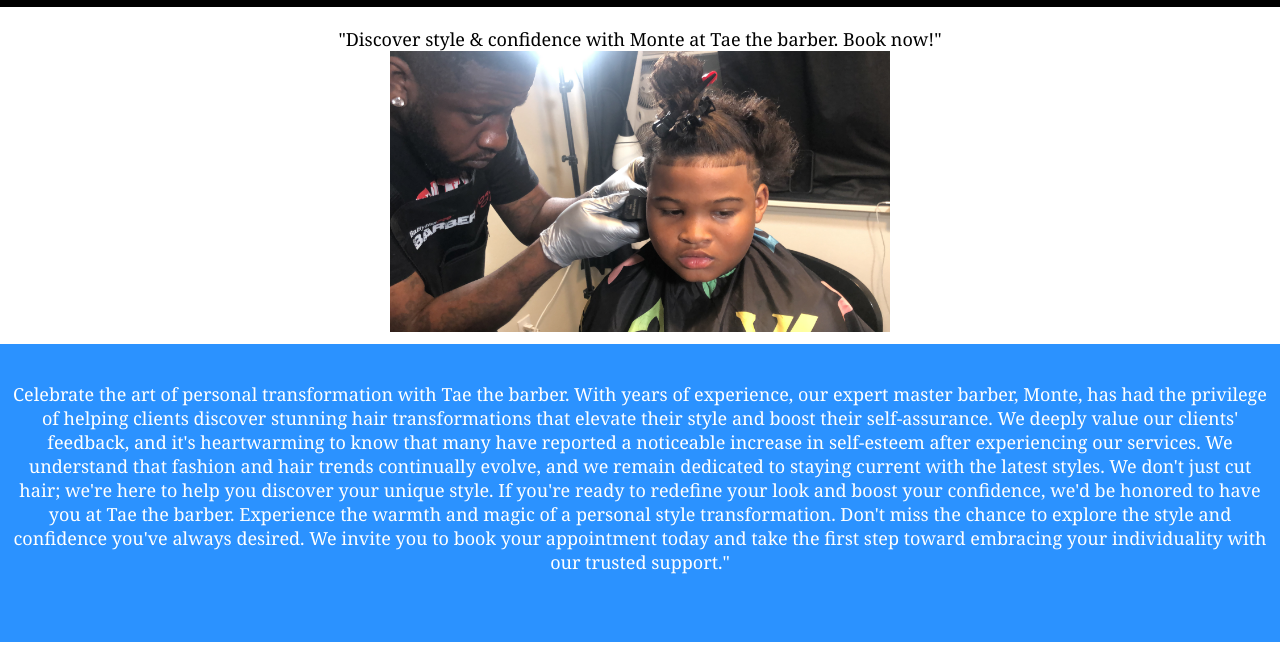
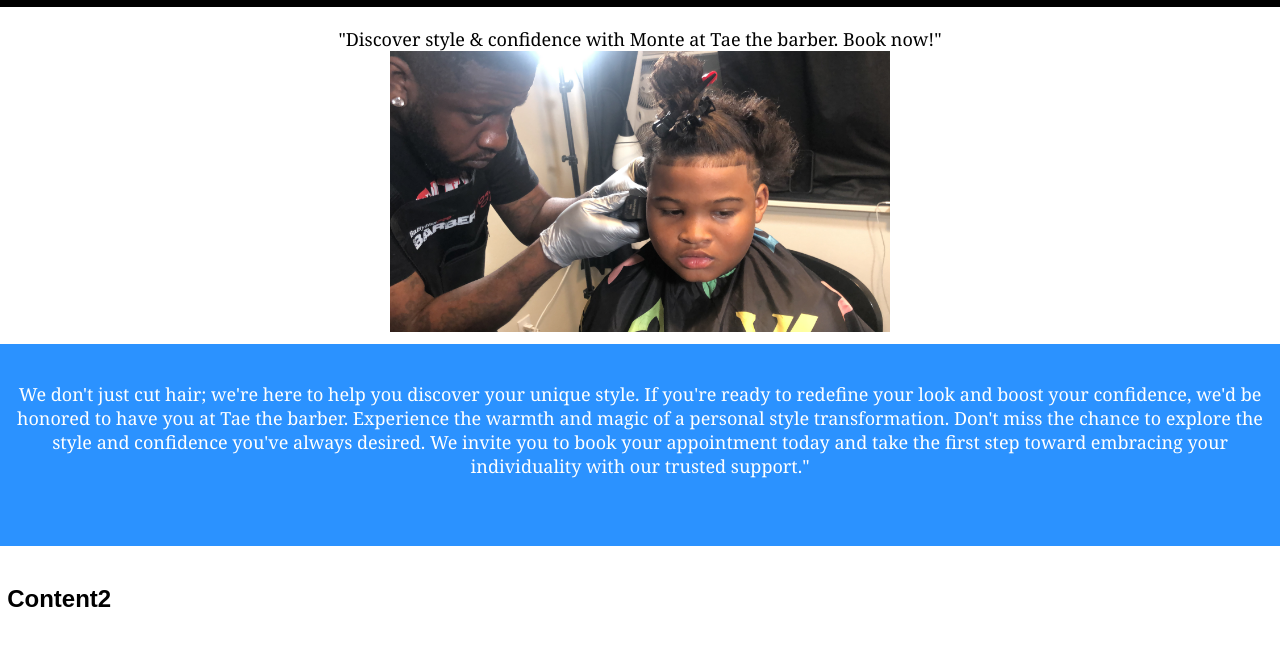
Before and after one commit to Jspencer2023/Jspencer2023.github.io., a plain HTML site: page index.html in a window 1280 px wide. Shown: the part 122-768 px from the top of the page. Drawn offline with Linux system fonts and the light colour scheme.

Commit message:
Update index.html

```diff
--- a/index.html
+++ b/index.html
@@ -21,15 +21,7 @@
 
     <div class="pageContent1">
       <p>
-        Celebrate the art of personal transformation with Tae the barber. With
-        years of experience, our expert master barber, Monte, has had the
-        privilege of helping clients discover stunning hair transformations that
-        elevate their style and boost their self-assurance. We deeply value our
-        clients' feedback, and it's heartwarming to know that many have reported
-        a noticeable increase in self-esteem after experiencing our services. We
-        understand that fashion and hair trends continually evolve, and we
-        remain dedicated to staying current with the latest styles. We don't
-        just cut hair; we're here to help you discover your unique style. If
+        We don't just cut hair; we're here to help you discover your unique style. If
         you're ready to redefine your look and boost your confidence, we'd be
         honored to have you at Tae the barber. Experience the warmth and magic
         of a personal style transformation. Don't miss the chance to explore the
```
